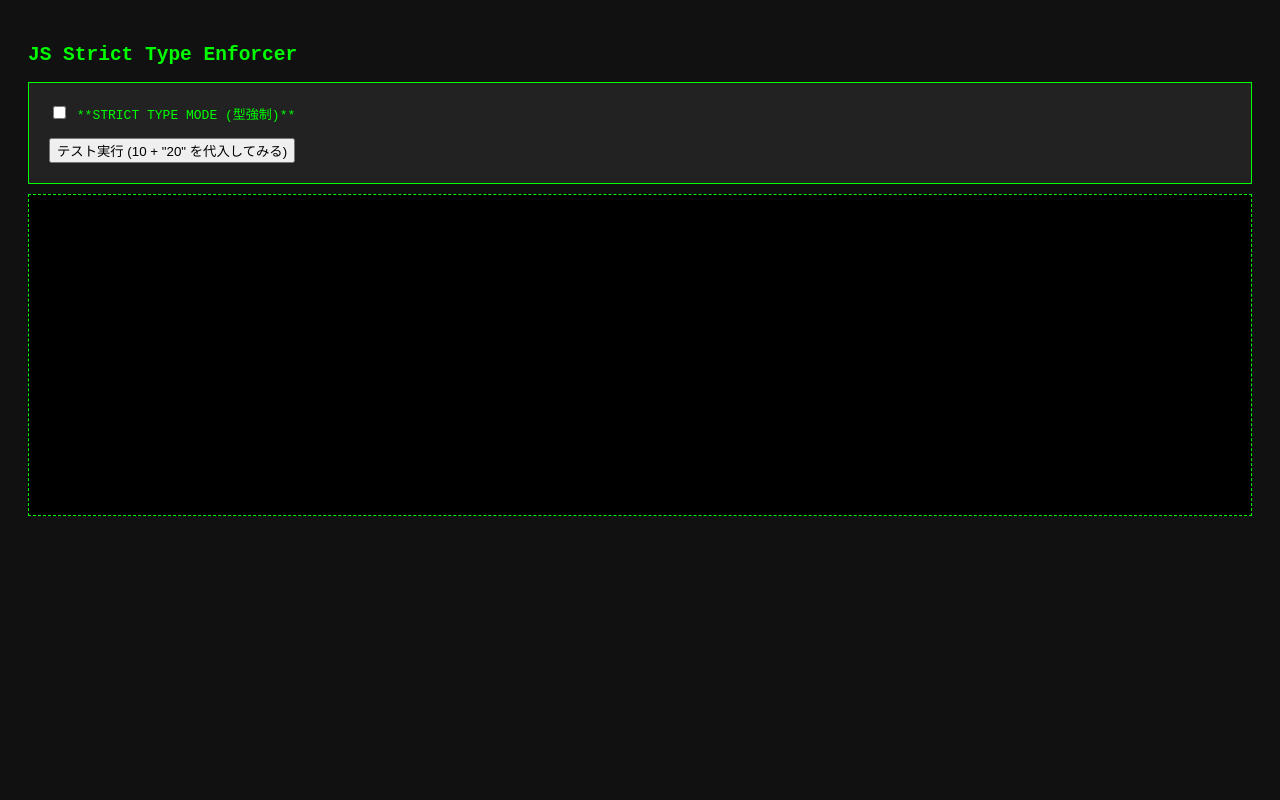
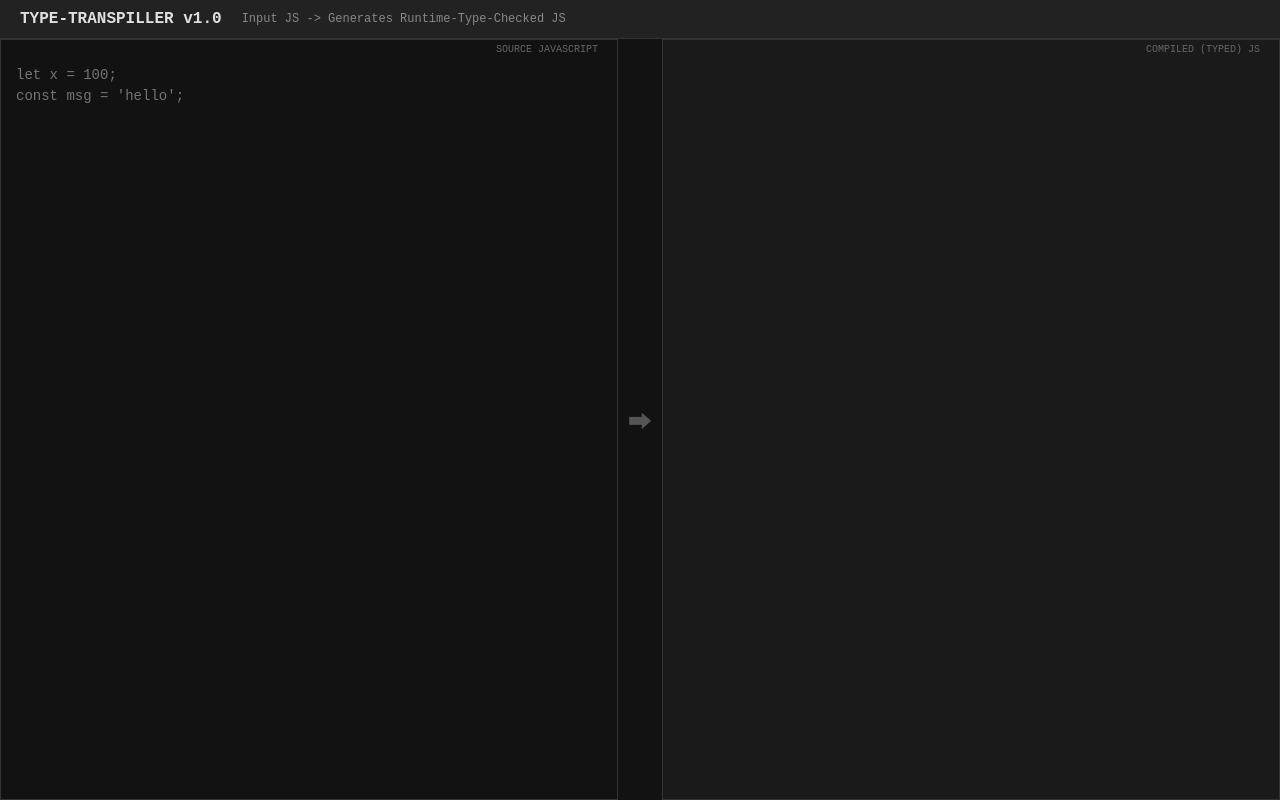
Before and after one commit to frisk-V3/js-to-gatazuke, a plain HTML site: page index.html in a window 1280 px wide. Drawn offline with Linux system fonts and the light colour scheme.

Commit message:
Update index.html

```diff
--- a/index.html
+++ b/index.html
@@ -2,26 +2,34 @@
 <html lang="ja">
 <head>
     <meta charset="UTF-8">
-    <title>Core Typed Engine</title>
+    <title>JS Type-Embedder Transpiler</title>
     <style>
-        body { background: #111; color: #0f0; font-family: monospace; padding: 20px; }
-        .controls { background: #222; padding: 20px; border: 1px solid #0f0; margin-bottom: 10px; }
-        #console { height: 300px; overflow-y: auto; background: #000; padding: 10px; border: 1px dashed #0f0; }
-        .error { color: #f00; font-weight: bold; border-left: 3px solid #f00; padding-left: 5px; }
+        body { background: #121212; color: #e0e0e0; font-family: 'Fira Code', monospace; margin: 0; display: flex; flex-direction: column; height: 100vh; }
+        .toolbar { background: #222; padding: 10px 20px; display: flex; align-items: center; border-bottom: 1px solid #333; }
+        .container { display: flex; flex: 1; }
+        .box { flex: 1; display: flex; flex-direction: column; position: relative; }
+        label { position: absolute; top: 5px; right: 20px; font-size: 10px; color: #666; text-transform: uppercase; }
+        textarea { flex: 1; background: #121212; color: #9cdcfe; border: 1px solid #333; padding: 25px 15px 15px; font-size: 14px; resize: none; outline: none; line-height: 1.5; }
+        #output { background: #1a1a1a; color: #ce9178; }
+        .arrow { display: flex; align-items: center; padding: 0 10px; color: #555; font-size: 24px; }
     </style>
 </head>
 <body>
-    <h2>JS Strict Type Enforcer</h2>
-
-    <div class="controls">
-        <label>
-            <input type="checkbox" id="strictMode"> **STRICT TYPE MODE (型強制)**
-        </label>
-        <br><br>
-        <button onclick="runTest()">テスト実行 (10 + "20" を代入してみる)</button>
+    <div class="toolbar">
+        <strong>TYPE-TRANSPILLER v1.0</strong>
+        <span style="margin-left: 20px; font-size: 12px; color: #888;">Input JS -> Generates Runtime-Type-Checked JS</span>
     </div>
-
-    <div id="console"></div>
+    <div class="container">
+        <div class="box">
+            <label>Source JavaScript</label>
+            <textarea id="input" placeholder="let x = 100;&#10;const msg = 'hello';"></textarea>
+        </div>
+        <div class="arrow">➡</div>
+        <div class="box">
+            <label>Compiled (Typed) JS</label>
+            <textarea id="output" readonly></textarea>
+        </div>
+    </div>
 
     <script src="script.js"></script>
 </body>
```
